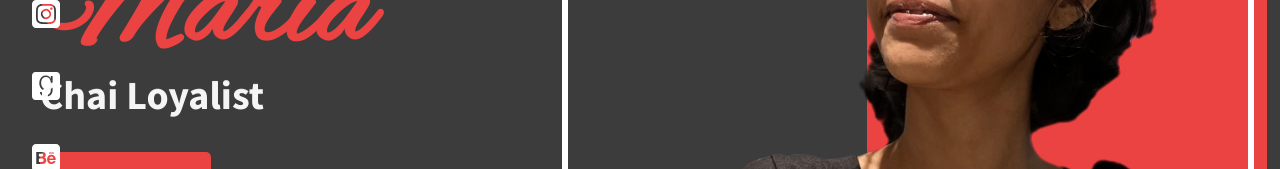
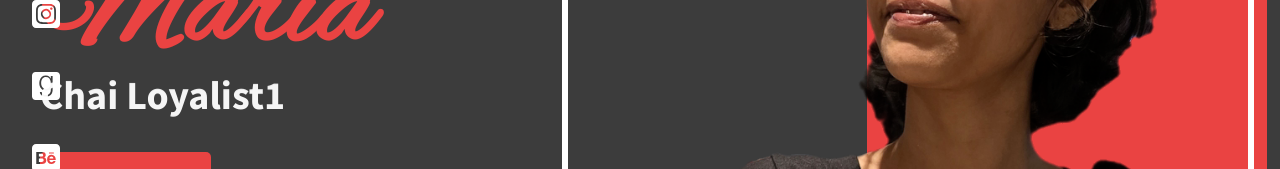
Before and after one commit to caldenrodrigues/Portfolio-Website, a Next.js app: page / in a window 1280 px wide. Shown: the part 381-550 px from the top of the page. Built offline with nearby package versions, Linux system fonts and the light colour scheme.

Commit message:
Update roles array with new values

```diff
--- a/components/Home.tsx
+++ b/components/Home.tsx
@@ -4,7 +4,7 @@ import { FontAwesomeIcon } from '@fortawesome/react-fontawesome';
 import { faInstagramSquare, faLinkedin, faGoodreads, faBehanceSquare} from '@fortawesome/free-brands-svg-icons';
 import { faPenNib } from '@fortawesome/free-solid-svg-icons';
 
-const roles = ["Copywriter", "Storyteller", "Chai Loyalist", "Cat Lover", "Bookworm", "Dreamer"];
+const roles = ["Copywriter1", "Storyteller1", "Chai Loyalist1", "Cat Lover1", "Bookworm1", "Dreamer1"];
 
 const Home: React.FC = () => {
     const [currentRole, setCurrentRole] = useState<string>(roles[0]);
```
